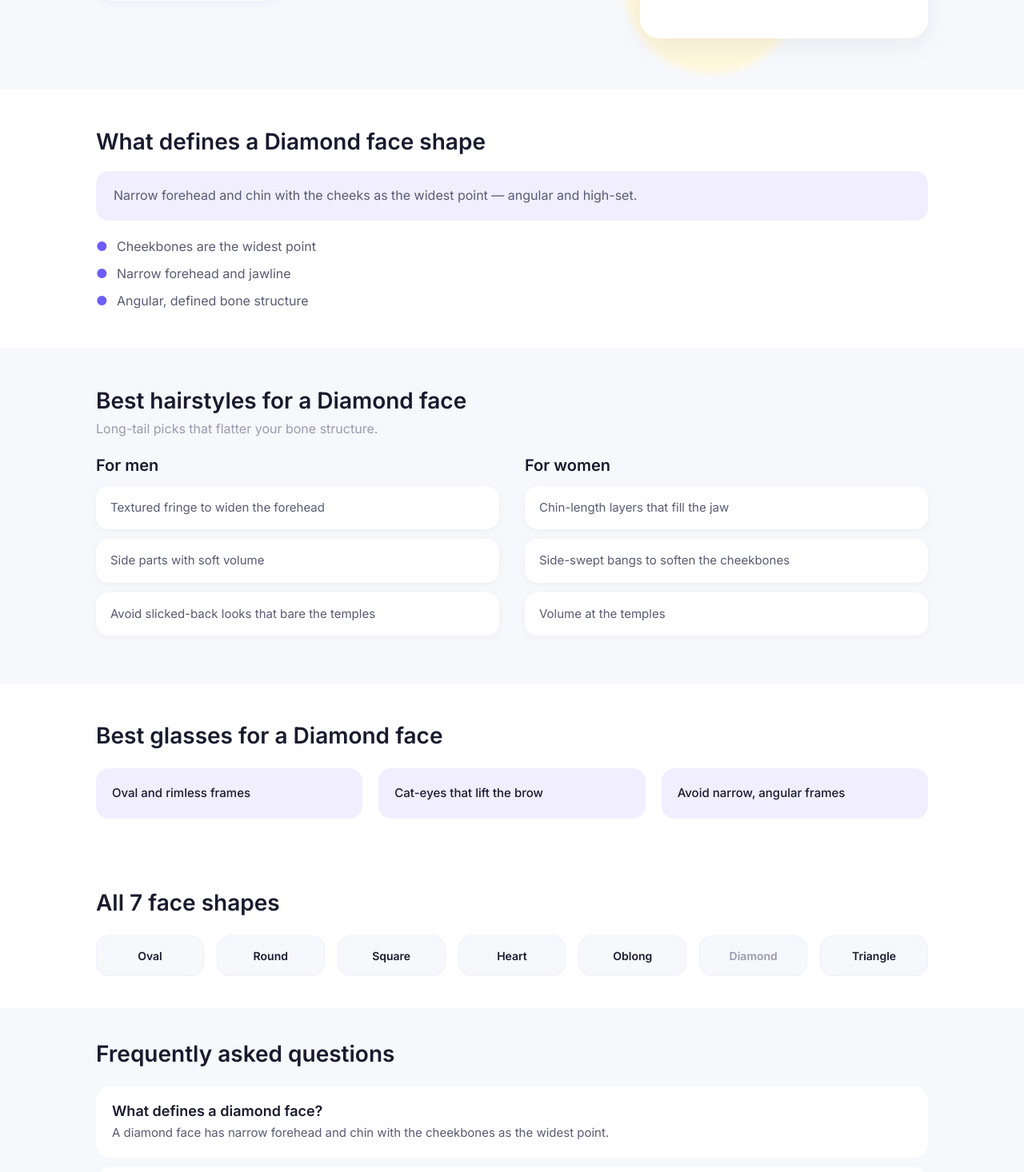
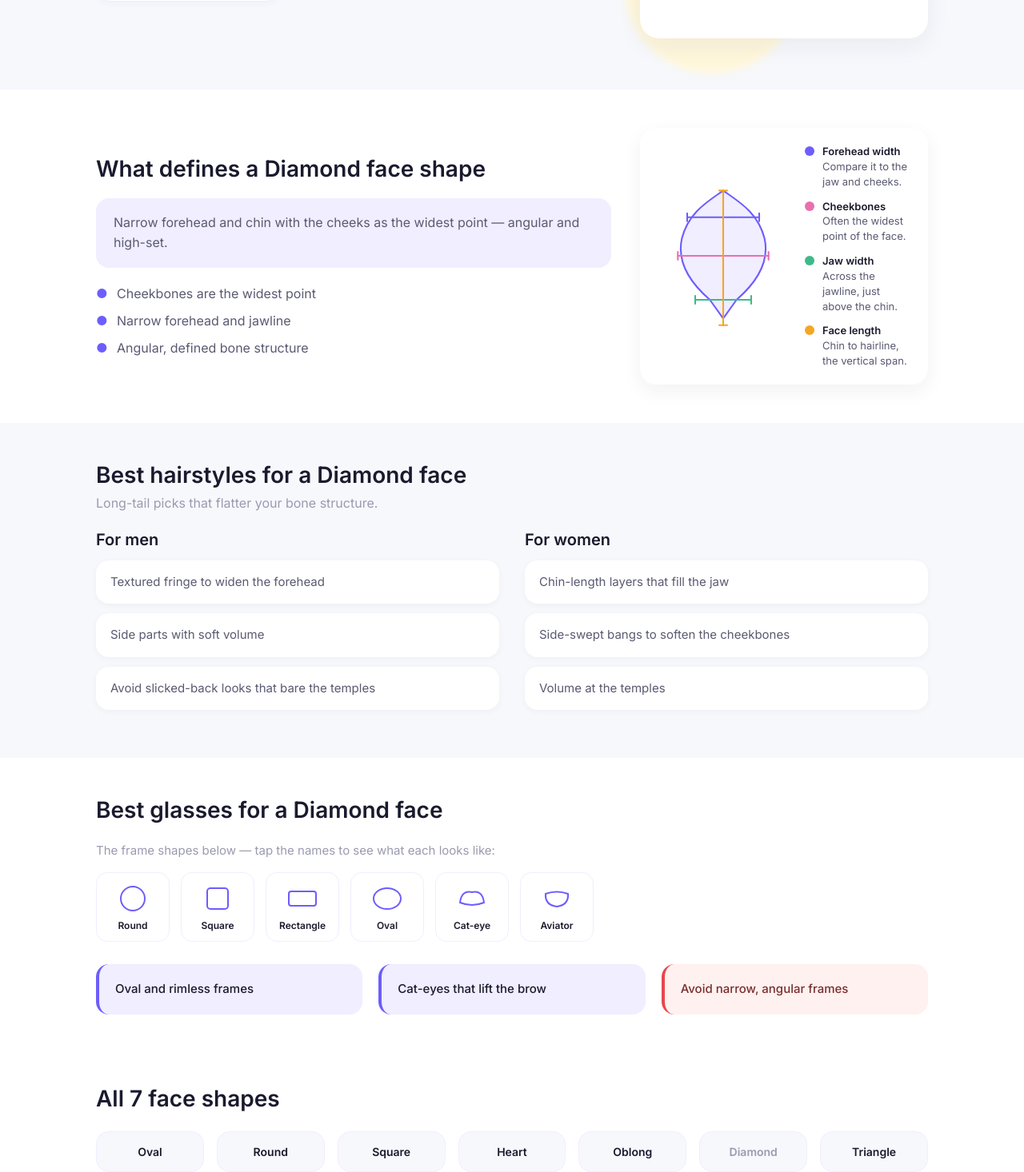
Before and after one commit to vincentsche-tech/faceshape, a Next.js app: page /face-shapes/diamond in a window 1280 px wide. Shown: the part 500-1966 px from the top of the page at 80% size. Built offline with nearby package versions, Linux system fonts and the light colour scheme; no server answers.

Commit message:
feat(subpage): add face-shape measurement diagram + glasses frame-shape glossary with good/avoid color coding

```diff
--- a/app/face-shapes/[shape]/page.tsx
+++ b/app/face-shapes/[shape]/page.tsx
@@ -5,6 +5,16 @@ import { FACE_SHAPES, FACE_SHAPE_ORDER, getFaceShape } from '@/lib/faceShapes';
 import { ShieldIcon, UserIcon, CpuIcon, LockIcon } from '@/components/icons';
 
 type Params = { shape: string };
+
+// 镜框形状图鉴 —— 让 glasses 段里的 "round / cat-eye / aviator" 等词一眼可辨。
+const FRAMES = [
+  { name: 'Round', svg: <circle cx="22" cy="20" r="15" fill="none" stroke="#6D5DFC" strokeWidth="2" /> },
+  { name: 'Square', svg: <rect x="9" y="7" width="26" height="26" rx="4" fill="none" stroke="#6D5DFC" strokeWidth="2" /> },
+  { name: 'Rectangle', svg: <rect x="5" y="11" width="34" height="18" rx="3" fill="none" stroke="#6D5DFC" strokeWidth="2" /> },
+  { name: 'Oval', svg: <ellipse cx="22" cy="20" rx="17" ry="13" fill="none" stroke="#6D5DFC" strokeWidth="2" /> },
+  { name: 'Cat-eye', svg: <path d="M7 25 Q9 9 22 12 Q35 9 37 25 Q22 31 7 25 Z" fill="none" stroke="#6D5DFC" strokeWidth="2" /> },
+  { name: 'Aviator', svg: <path d="M8 14 Q22 9 36 14 Q37 28 22 30 Q7 28 8 14 Z" fill="none" stroke="#6D5DFC" strokeWidth="2" /> },
+];
 
 export function generateStaticParams() {
   return FACE_SHAPE_ORDER.map((shape) => ({ shape }));
@@ -103,7 +113,8 @@ export default async function FaceShapePage({ params }: { params: Promise<Params
       </section>
 
       <section className="featsec">
-        <div className="wrap">
+        <div className="wrap featwrap">
+          <div className="feattext">
             <h2>What defines {art} {d.name} face shape</h2>
             <div className="ratio">{d.ratio}</div>
             <ul className="featlist">
@@ -111,6 +122,60 @@ export default async function FaceShapePage({ params }: { params: Promise<Params
                 <li key={f}>{f}</li>
               ))}
             </ul>
+          </div>
+          <div className="measurefig" aria-label="The four measurements used to identify a face shape">
+            <div className="mf-face">
+              <svg viewBox="0 0 200 240" aria-hidden="true">
+                <path d={d.svg} fill="#F0EEFF" stroke="#6D5DFC" strokeWidth="2.5" strokeLinejoin="round" />
+                <line x1="46" y1="62" x2="154" y2="62" className="ml-for" />
+                <line x1="46" y1="56" x2="46" y2="68" className="ml-for" />
+                <line x1="154" y1="56" x2="154" y2="68" className="ml-for" />
+                <line x1="32" y1="120" x2="168" y2="120" className="ml-che" />
+                <line x1="32" y1="114" x2="32" y2="126" className="ml-che" />
+                <line x1="168" y1="114" x2="168" y2="126" className="ml-che" />
+                <line x1="58" y1="186" x2="142" y2="186" className="ml-jaw" />
+                <line x1="58" y1="180" x2="58" y2="192" className="ml-jaw" />
+                <line x1="142" y1="180" x2="142" y2="192" className="ml-jaw" />
+                <line x1="100" y1="22" x2="100" y2="224" className="ml-len" />
+                <line x1="94" y1="22" x2="106" y2="22" className="ml-len" />
+                <line x1="94" y1="224" x2="106" y2="224" className="ml-len" />
+              </svg>
+            </div>
+            <div className="mf-legend">
+              <div className="mf-row">
+                <span className="mf-dot for" />
+                <div>
+                  <b>Forehead width</b>
+                  <br />
+                  Compare it to the jaw and cheeks.
+                </div>
+              </div>
+              <div className="mf-row">
+                <span className="mf-dot che" />
+                <div>
+                  <b>Cheekbones</b>
+                  <br />
+                  Often the widest point of the face.
+                </div>
+              </div>
+              <div className="mf-row">
+                <span className="mf-dot jaw" />
+                <div>
+                  <b>Jaw width</b>
+                  <br />
+                  Across the jawline, just above the chin.
+                </div>
+              </div>
+              <div className="mf-row">
+                <span className="mf-dot len" />
+                <div>
+                  <b>Face length</b>
+                  <br />
+                  Chin to hairline, the vertical span.
+                </div>
+              </div>
+            </div>
+          </div>
         </div>
       </section>
 
@@ -142,9 +207,20 @@ export default async function FaceShapePage({ params }: { params: Promise<Params
       <section className="glasssec">
         <div className="wrap">
           <h2>Best glasses for {art} {d.name} face</h2>
+          <div className="glasssub">The frame shapes below — tap the names to see what each looks like:</div>
+          <div className="framegloss">
+            {FRAMES.map((f) => (
+              <div className="framechip" key={f.name}>
+                <svg viewBox="0 0 44 40" aria-hidden="true">
+                  {f.svg}
+                </svg>
+                <span>{f.name}</span>
+              </div>
+            ))}
+          </div>
           <div className="glassgrid">
             {d.glasses.map((g) => (
-              <div className="glassitem" key={g}>
+              <div className={`glassitem ${/^avoid/i.test(g) ? 'avoid' : 'good'}`} key={g}>
                 {g}
               </div>
             ))}
--- a/app/globals.css
+++ b/app/globals.css
@@ -166,6 +166,26 @@ footer .fmeta a{color:#C9C6E8;}
 .glasssec h2{font-size:28px;font-weight:600;color:var(--head);margin-bottom:24px;}
 .glassgrid{display:grid;grid-template-columns:repeat(3,1fr);gap:20px;}
 .glassitem{background:var(--lilac);border-radius:16px;padding:20px;font-size:15px;line-height:1.5;font-weight:500;color:var(--head);}
+/* measurement diagram (featsec) */
+.featwrap{display:grid;grid-template-columns:1fr 360px;gap:36px;align-items:center;}
+.measurefig{background:#fff;border-radius:20px;padding:20px;display:flex;gap:18px;align-items:center;box-shadow:0 8px 24px rgba(26,26,46,0.06);}
+.mf-face{flex:0 0 168px;}
+.mf-face svg{width:168px;height:200px;display:block;}
+.mf-face line{stroke-width:2.5;stroke-linecap:round;}
+.ml-for{stroke:#6D5DFC;} .ml-che{stroke:#E86FB0;} .ml-jaw{stroke:#3FB98A;} .ml-len{stroke:#F5A623;}
+.mf-legend{flex:1;display:flex;flex-direction:column;gap:12px;}
+.mf-row{display:flex;gap:10px;align-items:flex-start;font-size:13px;line-height:1.45;color:var(--body);}
+.mf-row b{color:var(--head);font-weight:600;}
+.mf-dot{width:12px;height:12px;border-radius:50%;flex-shrink:0;margin-top:3px;}
+.mf-dot.for{background:#6D5DFC;} .mf-dot.che{background:#E86FB0;} .mf-dot.jaw{background:#3FB98A;} .mf-dot.len{background:#F5A623;}
+/* frame glossary (glasssec) */
+.glasssub{font-size:15px;color:var(--muted);margin-bottom:18px;}
+.framegloss{display:flex;flex-wrap:wrap;gap:14px;margin-bottom:28px;}
+.framechip{display:flex;flex-direction:column;align-items:center;gap:6px;background:#fff;border:1.5px solid var(--lilac);border-radius:14px;padding:12px 10px;width:92px;}
+.framechip svg{width:44px;height:40px;}
+.framechip span{font-size:12px;font-weight:600;color:var(--head);}
+.glassitem.good{background:var(--lilac);border-left:4px solid var(--purple);}
+.glassitem.avoid{background:#FFF1F0;border-left:4px solid #E5484D;color:#7A2E2E;font-weight:500;}
 .shapegrid a.cur{color:var(--muted);pointer-events:none;}
 
 /* what-you-get */
@@ -235,6 +255,9 @@ footer .fmeta a{color:#C9C6E8;}
   .shapehero .wrap{flex-direction:column;}
   .shapeleft{flex:none;max-width:100%;}
   .shapefigure{width:100%;flex:none;}
+  .featwrap{grid-template-columns:1fr;}
+  .measurefig{flex-direction:column;}
+  .mf-face{flex:none;}
   .hairgrid{grid-template-columns:1fr;}
   .glassgrid{grid-template-columns:1fr;}
   .vsdiff{grid-template-columns:1fr;}
```
Lines whose indentation alone changed are shown as unchanged.
